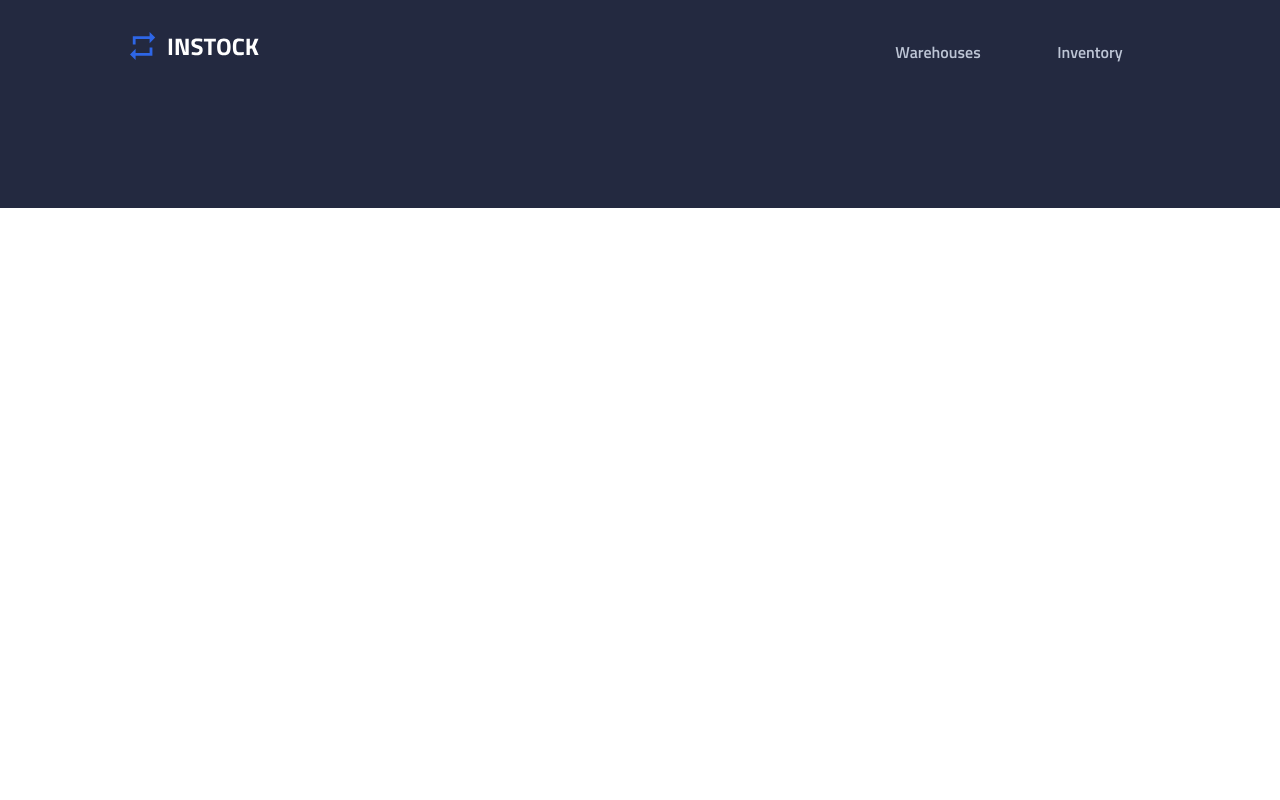
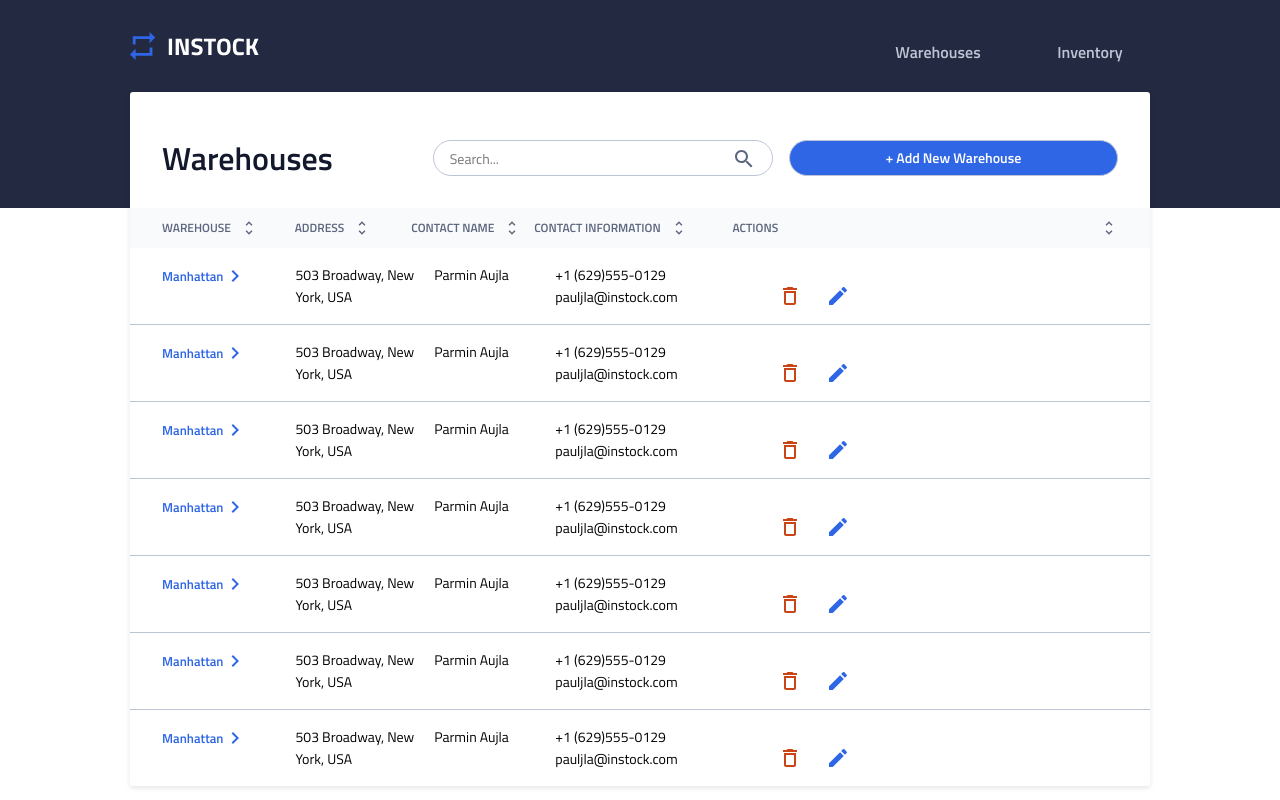
Before and after one commit to Hog837/instock, a React (Create React App) app in the folder client/: page / in a window 1280 px wide. Built offline with nearby package versions, Linux system fonts and the light colour scheme; the HTML template or start-up script is replaced by a standard one.

Commit message:
finished styling desktop vers.

```diff
--- a/client/src/App.js
+++ b/client/src/App.js
@@ -1,6 +1,7 @@
 import React, { Component } from 'react';
 import { BrowserRouter, Switch, Route } from 'react-router-dom';
 import Header from './components/Header/Header';
+import WarehouseList from './components/WarehouseList/WarehouseList';
 import "./App.scss";
 
 class App extends Component {
@@ -9,8 +10,8 @@ class App extends Component {
       <BrowserRouter>
       <Header />
       <Switch>
-        {/* <Route exact path="/" component={App}/>
-        <Route path="/inventory" component={App}/>
+        <Route exact path="/" component={WarehouseList}/>
+        {/* <Route path="/inventory" component={App}/>
         <Route path="/inventory/:id" component={App}/>
         <Route path="/warehouse/:id" component={App}/> */}
       </Switch>
--- a/client/src/components/WarehouseList/WarehouseList.js
+++ b/client/src/components/WarehouseList/WarehouseList.js
@@ -45,7 +45,7 @@ function WarehouseList() {
             <div className="warehouse-item__right">
               <div className="warehouse-item__contact-name-box">
                 <p className="warehouse-item__sub-title">CONTACT NAME</p>
-                <p className="warehouse-item__text">Parmin <span className="warehouse-item__text--lastname">Aujla</span></p>
+                <p className="warehouse-item__text">Parmin Aujla</p>
               </div>
               <div className="warehouse-item__contact-information-box">
                   <p className="warehouse-item__sub-title">CONTACT INFORMATION</p>
@@ -77,7 +77,7 @@ function WarehouseList() {
             <div className="warehouse-item__right">
               <div className="warehouse-item__contact-name-box">
                 <p className="warehouse-item__sub-title">CONTACT NAME</p>
-                <p className="warehouse-item__text warehouse-item__text--firstname">Parmin <span className="warehouse-item__text--lastname">Aujla</span></p>
+                <p className="warehouse-item__text">Parmin Aujla</p>
               </div>
               <div className="warehouse-item__contact-information-box">
                   <p className="warehouse-item__sub-title">CONTACT INFORMATION</p>
@@ -109,7 +109,7 @@ function WarehouseList() {
             <div className="warehouse-item__right">
               <div className="warehouse-item__contact-name-box">
                 <p className="warehouse-item__sub-title">CONTACT NAME</p>
-                <p className="warehouse-item__text warehouse-item__text--firstname">Parmin <span className="warehouse-item__text--lastname">Aujla</span></p>
+                <p className="warehouse-item__text">Parmin Aujla</p>
               </div>
               <div className="warehouse-item__contact-information-box">
                   <p className="warehouse-item__sub-title">CONTACT INFORMATION</p>
@@ -141,7 +141,7 @@ function WarehouseList() {
             <div className="warehouse-item__right">
               <div className="warehouse-item__contact-name-box">
                 <p className="warehouse-item__sub-title">CONTACT NAME</p>
-                <p className="warehouse-item__text warehouse-item__text--firstname">Parmin <span className="warehouse-item__text--lastname">Aujla</span></p>
+                <p className="warehouse-item__text">Parmin Aujla</p>
               </div>
               <div className="warehouse-item__contact-information-box">
                   <p className="warehouse-item__sub-title">CONTACT INFORMATION</p>
@@ -173,7 +173,7 @@ function WarehouseList() {
             <div className="warehouse-item__right">
               <div className="warehouse-item__contact-name-box">
                 <p className="warehouse-item__sub-title">CONTACT NAME</p>
-                <p className="warehouse-item__text warehouse-item__text--firstname">Parmin <span className="warehouse-item__text--lastname">Aujla</span></p>
+                <p className="warehouse-item__text">Parmin Aujla</p>
               </div>
               <div className="warehouse-item__contact-information-box">
                   <p className="warehouse-item__sub-title">CONTACT INFORMATION</p>
@@ -205,7 +205,7 @@ function WarehouseList() {
             <div className="warehouse-item__right">
               <div className="warehouse-item__contact-name-box">
                 <p className="warehouse-item__sub-title">CONTACT NAME</p>
-                <p className="warehouse-item__text warehouse-item__text--firstname">Parmin <span className="warehouse-item__text--lastname">Aujla</span></p>
+                <p className="warehouse-item__text">Parmin Aujla</p>
               </div>
               <div className="warehouse-item__contact-information-box">
                   <p className="warehouse-item__sub-title">CONTACT INFORMATION</p>
@@ -237,7 +237,7 @@ function WarehouseList() {
             <div className="warehouse-item__right">
               <div className="warehouse-item__contact-name-box">
                 <p className="warehouse-item__sub-title">CONTACT NAME</p>
-                <p className="warehouse-item__text warehouse-item__text--firstname">Parmin <span className="warehouse-item__text--lastname">Aujla</span></p>
+                <p className="warehouse-item__text">Parmin Aujla</p>
               </div>
               <div className="warehouse-item__contact-information-box">
                   <p className="warehouse-item__sub-title">CONTACT INFORMATION</p>
@@ -251,7 +251,6 @@ function WarehouseList() {
             <img className="warehouse-item__icon" src={editIcon} alt="edit icon" />
           </div>
         </li>
-
       </ul>
     </div>
   );
--- a/client/src/components/WarehouseList/WarehouseList.scss
+++ b/client/src/components/WarehouseList/WarehouseList.scss
@@ -10,20 +10,19 @@
   border-radius: 0.188rem;
   position: absolute;
   left: 4.27%;
-  right: 4.27%;
+  top: 10rem;
+  width: 21.438rem;
 
   @include tablet {
     left: 4.17%;
-    right: 4.17%;
-    top: 8.98%;
-    bottom: 12.5%;
+    top: 5.75rem;
+    width: 44rem;
   }
 
   @include desktop {
     left: 10.16%;
-    right: 10.16%;
-    top: 9.95%;
-    bottom: 17.41%;
+    top: 5.75rem;
+    width: 63.75rem;
   }
 }
 
@@ -31,7 +30,7 @@
   padding: 2rem 1.5rem 0.5rem;
 
   @include tablet {
-    padding: 2rem 2rem 0.5rem;
+    padding: 2.9rem 2rem 0.5rem;
     display: flex;
     align-items: center;
   }
@@ -47,7 +46,6 @@
     @include tablet {
       font-size: 2rem;
       line-height: 2.5rem;
-
       margin-right: 6.25rem;
     }
   }
@@ -75,7 +73,7 @@
     @include tablet {
       font-size: 0.875rem;
       line-height: 1.375rem;
-      margin-right: 1rem;
+      margin: 0 1rem 0 0;
     }
   }
 
@@ -101,6 +99,8 @@
       padding: 0 0.5rem;
       font-size: 0.875rem;
       line-height: 1.375rem;
+      margin-bottom: 0;
+
     }
   }
 }
@@ -113,6 +113,7 @@
     height: 2.5rem;
     background-color: rgba(247, 248, 249, 0.7);
     align-items: center;
+    margin-top: 1.375rem;
   }
 
   &__text {
@@ -230,13 +231,6 @@
         font-size: 0.875rem;
         line-height: 1.375rem;
     }
-
-    &--lastname {
-      display: none;
-      @include tablet {
-        display: inline;
-      }
-    }
   }
 
   &__right {
```
